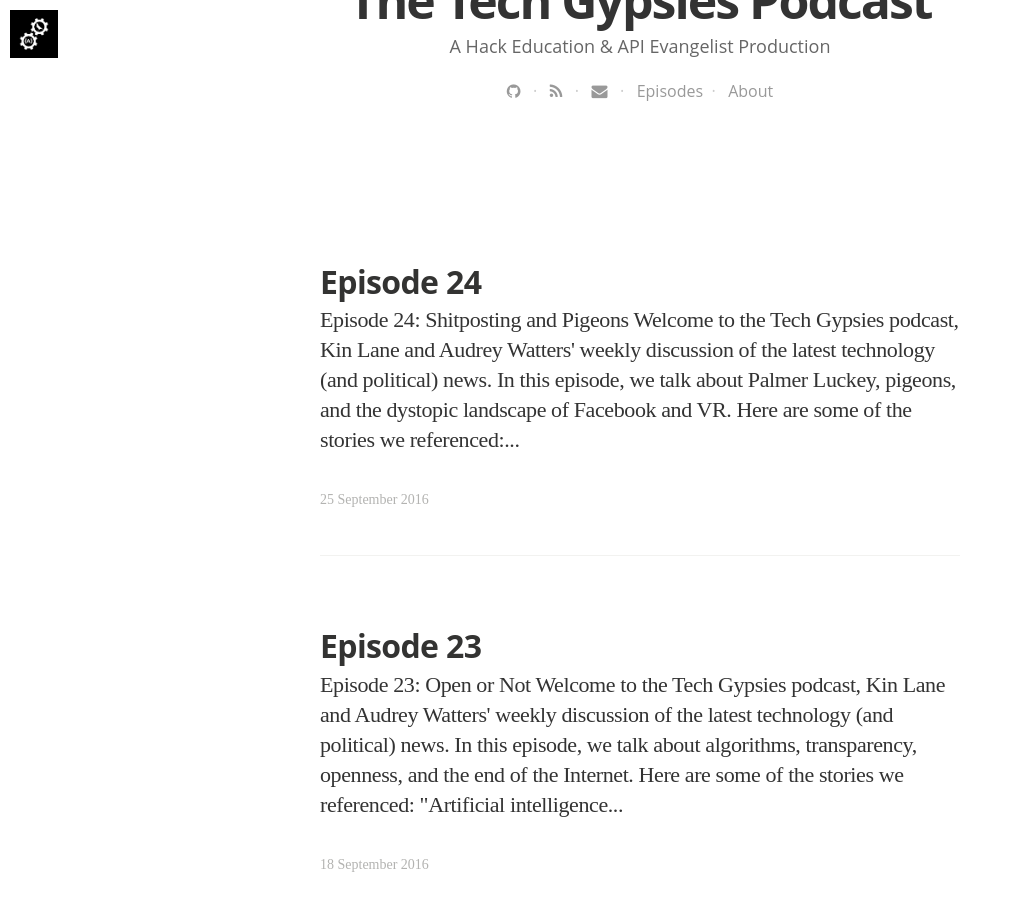
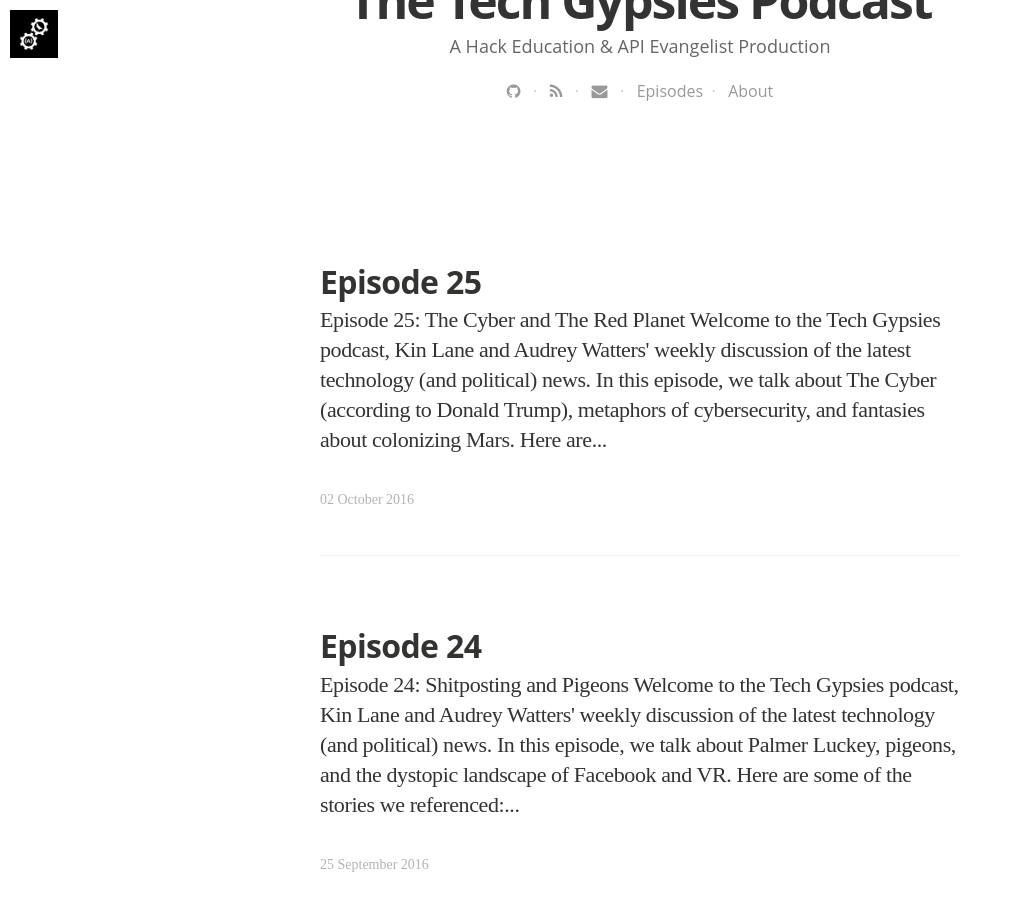
Before and after one commit to Techgypsies/podcast, a Jekyll site: the page built from blog/index.html, in a window 1280 px wide and 900 px high, scrolled down 559 px. Shown: the whole window, without its empty margins (0-1013 px from the left). Built offline with Jekyll 4.4.1, drawn with Linux system fonts in a browser that asks for light colours; nearby versions of some CDN libraries; some web fonts are replaced; the list of posts is cut into pages by our own code; some of the changed text lies outside the part shown.

Commit message:
new episode

```diff
--- a/_data/podcasts.yaml
+++ b/_data/podcasts.yaml
@@ -334,3 +334,17 @@
   tags:
   - Technology
   - Politics
+- title: "Tech Gypsies Episode 25"
+  summary: "In this episode, we talk about The Cyber, metaphors of cybersecurity, and fantasies about colonizing Mars."
+  description: "In this episode, we talk about The Cyber, metaphors of cybersecurity, and fantasies about colonizing Mars."
+  subtitle: "Tech, Scrutinized"
+  image: /assets/images/tech-gypsies-podcast-1500.png
+  audio_file: http://s3.amazonaws.com/techgypsies/techgypsies-2016-10-02.mp3
+  audio_length: 49402484
+  sound_cloud: https://soundcloud.com/kinlane/techgypsies-2016-10-02
+  duration: '0:34:18'
+  publish_date: "2016-10-02 09:00:00"
+  url: 2016/10/02/episode-25
+  tags:
+  - Technology
+  - Politics
--- /dev/null
+++ b/_posts/2016-10-02-episode-25.html
@@ -0,0 +1,27 @@
+---
+layout: post
+title: "Episode 25"
+date: 2016-10-02 08:35:00 +0000
+tags:
+image:
+imagecredits: https://www.flickr.com/photos/kevinmgill/16691214256
+---
+<h3>Episode 25: The Cyber and The Red Planet</h3>
+<br />
+<p>Welcome to the Tech Gypsies podcast, <a href="http://kinlane.com">Kin Lane</a> and <a href="http://audreywatters.com">Audrey Watters</a>' weekly discussion of the latest technology (and political) news.</p>
+
+<p>In this episode, we talk about The Cyber (according to Donald Trump), metaphors of cybersecurity, and fantasies about colonizing Mars.</p>
+
+<p>
+<iframe width="100%" height="166" scrolling="no" frameborder="no" src="https://w.soundcloud.com/player/?url=https%3A//api.soundcloud.com/tracks/285769096&amp;color=ff5500&amp;auto_play=false&amp;hide_related=false&amp;show_comments=true&amp;show_user=true&amp;show_reposts=false"></iframe>
+</p>
+
+<p>Here are some of the stories we referenced:</p>
+<ul>
+<li>"<a href="http://www.theatlantic.com/technology/archive/2016/09/trumps-incoherent-ideas-about-the-cyber/501839/">Trump's Incoherent Ideas About 'the Cyber'</a>" in The Atlantic</li>
+<li>"<a href="https://medium.com/@hunterwalk/google-steps-up-to-protect-security-analyst-from-humongous-ddos-6dc6feef0cb7#.eymdclhsz">Google Steps Up to Protect Security Analyst from Humongous DDoS</a>" by Hunter Walk</li>
+<li>"<a href="http://dismagazine.com/discussion/73298/sara-m-watson-metaphors-of-big-data/">Data is the New '___'</a>" by Sara M. Watson</li>
+<li>"<a href="https://www.newscientist.com/article/2107367-elon-musks-spectacular-plan-to-colonise-mars-lacks-substance/?utm_source=NSNS">Elon Musk’s spectacular plan to colonise Mars lacks substance</a>" in New Scientist</li>
+</ul>
+
+<p>Feedback is welcome. (You should <a href="mailto:kinlane@gmaill.com">email Kin</a> with it though, not Audrey.)</p>
--- a/index.html
+++ b/index.html
@@ -10,6 +10,6 @@
 
 <p><a href="http://podcast.techgypsi.es/blog/">Show notes</a> can also be subscribed to <a href="http://podcast.techgypsi.es/blog.xml">via RSS</a>.</p>
 
-<p><strong>Latest Episode: <a href="http://podcast.techgypsi.es/2016/09/25/episode-24">24</a></strong></p>
+<p><strong>Latest Episode: <a href="http://podcast.techgypsi.es/2016/10/02/episode-25">25</a></strong></p>
 
 <p style="text-align: right; font-size:12px"><em>Image credits: <a href="https://flic.kr/p/GTax17">Drone Recovery</a></em></p>
```
